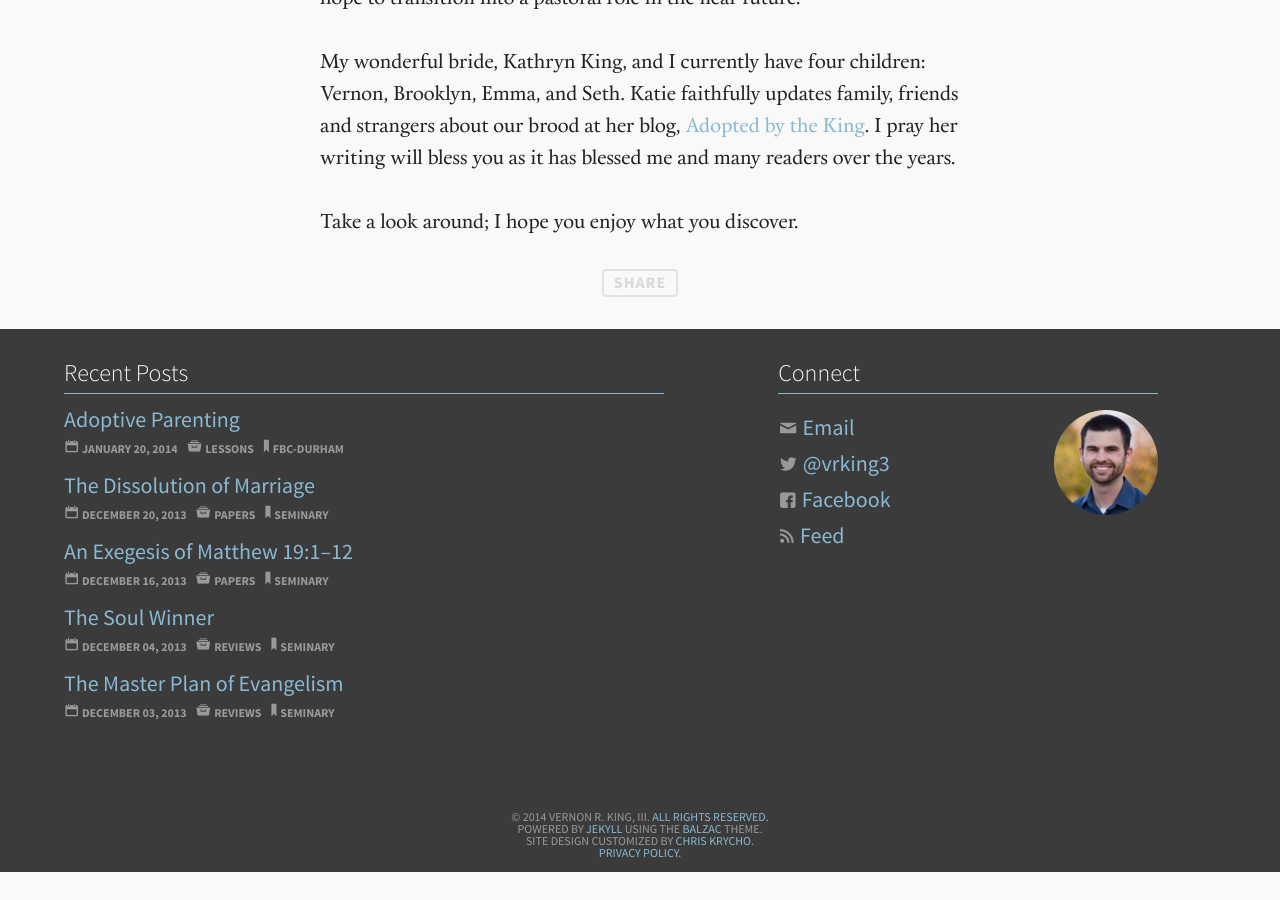
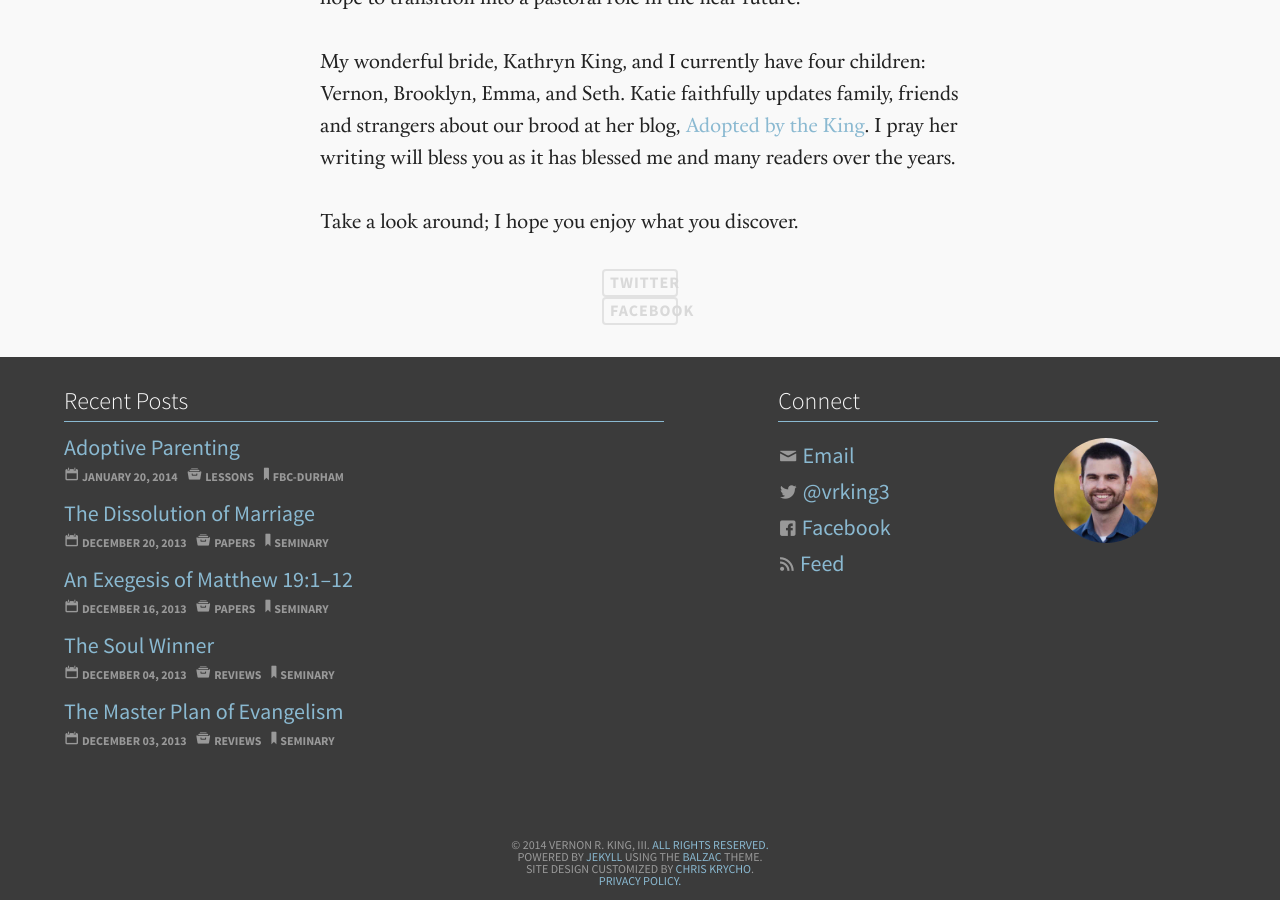
Before and after one commit to snowdj/vernonking.org, a Jekyll site: the page built from pages/about.md, in a window 1280 px wide and 900 px high, scrolled down 1094 px. Built offline with Jekyll 4.4.1, drawn with Linux system fonts in a browser that asks for light colours; comment, search, counter and statistics services are not loaded; before the commit the page ends 1966 px from its top, so only the background shows below that; part of the change alters nothing that is shown.

```diff
--- a/_config.yml
+++ b/_config.yml
@@ -1,8 +1,8 @@
 title: Vernon R. King, III
 description: "A collection of writings and updates from Vernon R. King, III: Follower of Jesus. Husband to Katie. Father to many. Student at SEBTS."
 keywords: ["Vernon R. King, III", "PJ King", "PJ", "Vernon", "Southeastern Baptist Theological Seminary", "SEBTS", "seminary", "Christian", "Christ", "God", "divorce", "remarriage", "Lord", "adopt", "church", "ecclesiology", "book reviews", "9Marks", "Waco, Texas", "baptist", "gospel"]
-url: http://www.vernonking.org
-files: http://www.vernonking.org/files
+url: //www.vernonking.org
+files: //www.vernonking.org/files
 
 # Owner/author information
 owner:
--- a/_includes/share.html
+++ b/_includes/share.html
@@ -1,2 +1,3 @@
-<a class="share" href="https://twitter.com/intent/tweet?text=&quot;{{ page.title }}&quot;%20{{ site.url }}{{ page.url }}%20via%20&#64;{{ site.owner.twitter }}" data-dnt="true">Share</a>
-<script>!function(d,s,id){var js,fjs=d.getElementsByTagName(s)[0];if(!d.getElementById(id)){js=d.createElement(s);js.id=id;js.src="//platform.twitter.com/widgets.js";fjs.parentNode.insertBefore(js,fjs);}}(document,"script","twitter-wjs");</script>
+<a class="share" onclick="window.open('https://twitter.com/intent/tweet?url=http:{{site.url}}{{page.url}}&via={{site.owner.twitter}}&text={{page.title}}','twitter', 'width=400,height=500')">Twitter</a>
+
+<a class="share" onclick="window.open('https://www.facebook.com/sharer/sharer.php?u=http:{{site.url}}{{page.url}}&display=popup', 'facebook', 'width=400,height=500')">Facebook</a>
```
Also changed, not shown: files/layout/family-mirror.jpg (added).
